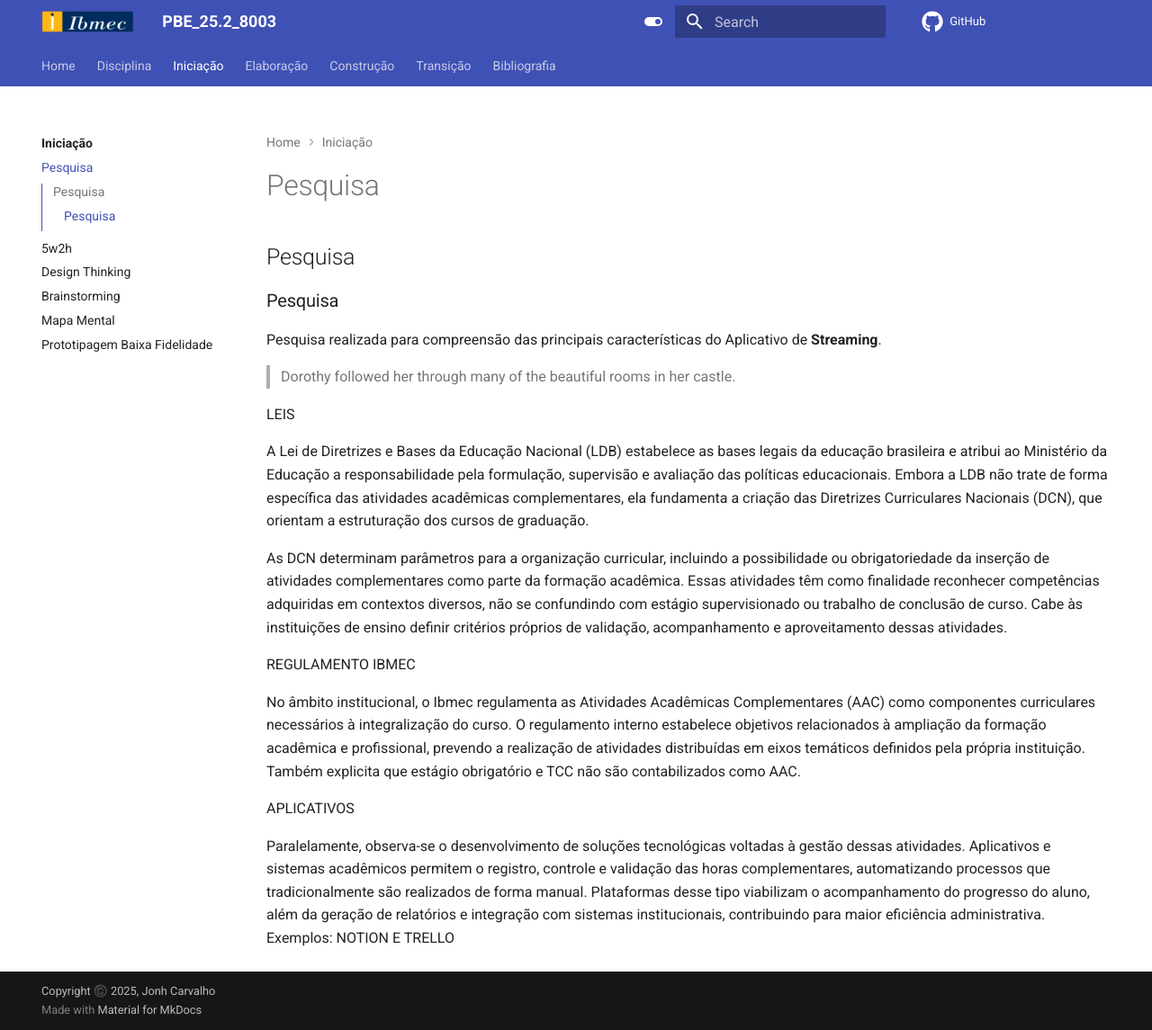
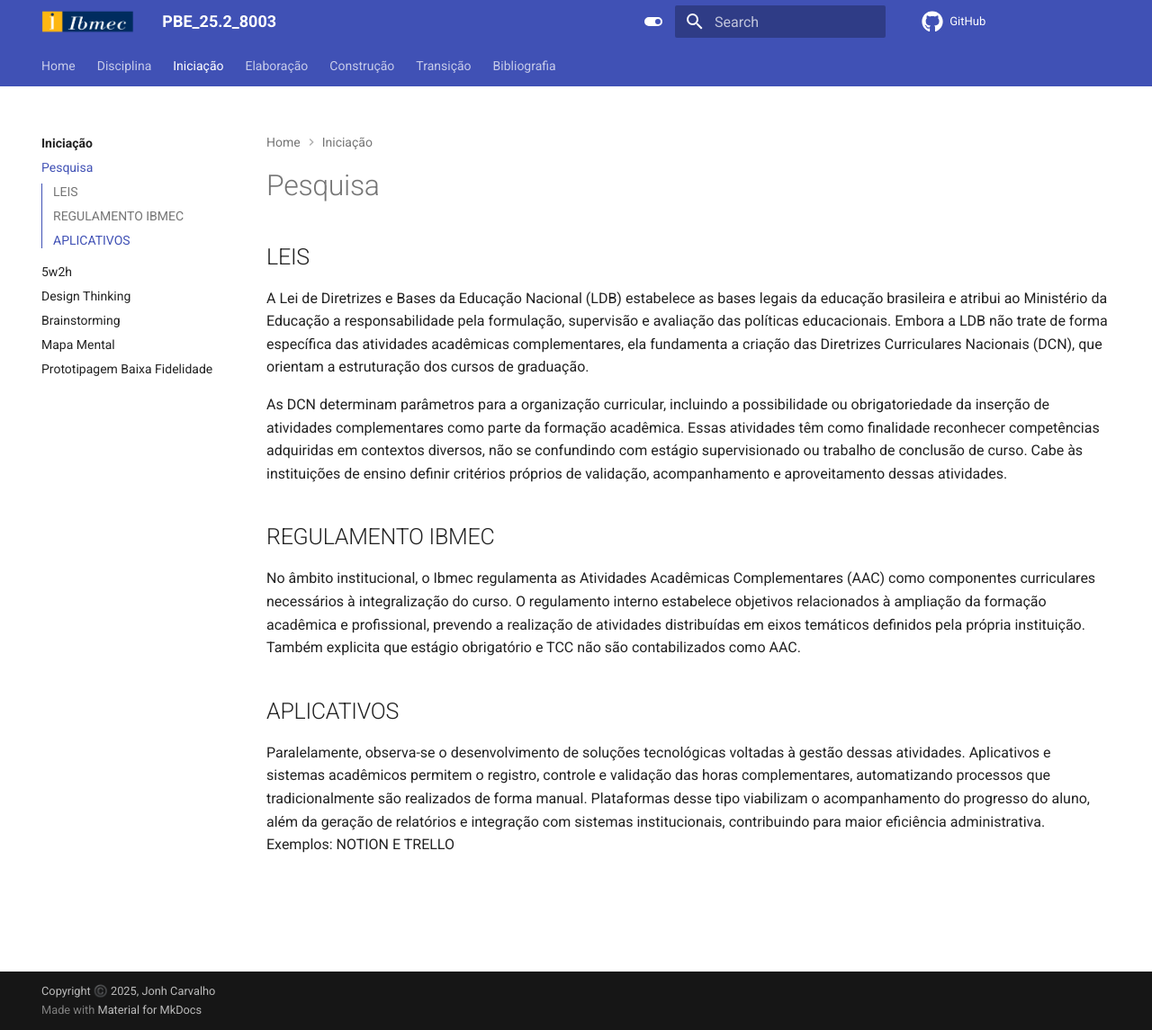
Before and after one commit to Projetos-de-Extensao/PBE_26.1_8003_II, an MkDocs documentation site: the page built from docs/Iniciacao/pesquisa.md, in a window 1280 px wide and 1145 px high. Shown: the whole window at 90% size. Built offline with MkDocs 1.6.1 and Material for MkDocs 9.7.7, drawn with Linux system fonts in a browser that asks for light colours; comment, search, counter and statistics services are not loaded.

Commit message:
Refactor pesquisa.md by updating sections and headings
Removed redundant headings and added new sections on LEIS and REGULAMENTO IBMEC.

```diff
--- a/docs/Iniciacao/pesquisa.md
+++ b/docs/Iniciacao/pesquisa.md
@@ -4,14 +4,8 @@ title: Pesquisa
 ---
 
 # Pesquisa
-## Pesquisa
-### Pesquisa
 
-Pesquisa realizada para compreensão das principais características do Aplicativo de **Streaming**.
-
-> Dorothy followed her through many of the beautiful rooms in her castle.
-
-LEIS
+## LEIS
 
 A Lei de Diretrizes e Bases da Educação Nacional (LDB) estabelece as bases legais da
 educação brasileira e atribui ao Ministério da Educação a responsabilidade pela
@@ -27,7 +21,7 @@ adquiridas em contextos diversos, não se confundindo com estágio supervisionad
 trabalho de conclusão de curso. Cabe às instituições de ensino definir critérios próprios
 de validação, acompanhamento e aproveitamento dessas atividades.
 
-REGULAMENTO IBMEC
+## REGULAMENTO IBMEC
 
 No âmbito institucional, o Ibmec regulamenta as Atividades Acadêmicas
 Complementares (AAC) como componentes curriculares necessários à integralização do
@@ -36,7 +30,7 @@ formação acadêmica e profissional, prevendo a realização de atividades dist
 em eixos temáticos definidos pela própria instituição. Também explicita que estágio
 obrigatório e TCC não são contabilizados como AAC.
 
-APLICATIVOS
+## APLICATIVOS
 
 Paralelamente, observa-se o desenvolvimento de soluções tecnológicas voltadas à
 gestão dessas atividades. Aplicativos e sistemas acadêmicos permitem o registro,
```
